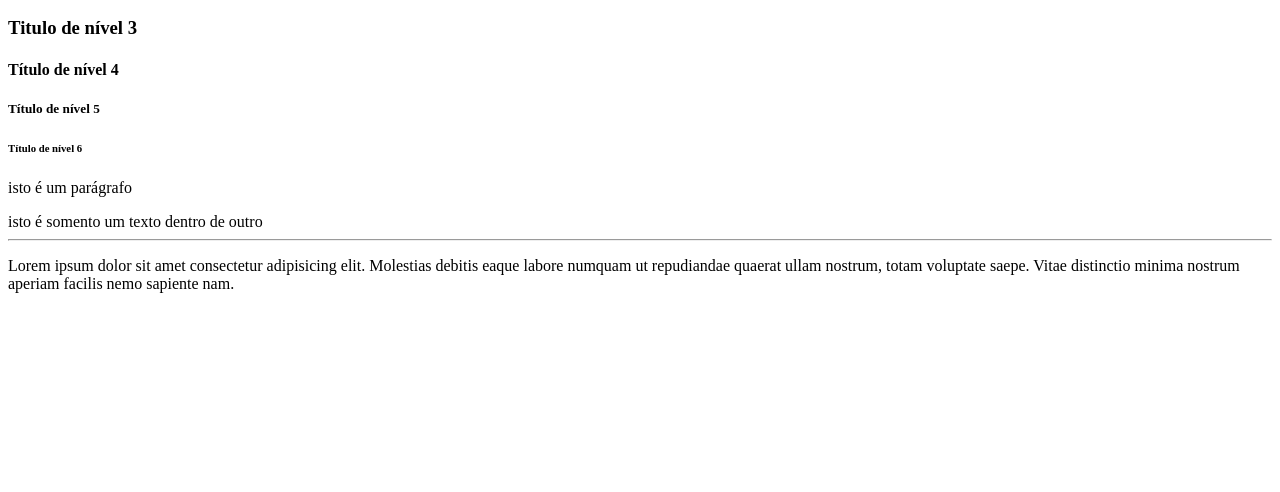
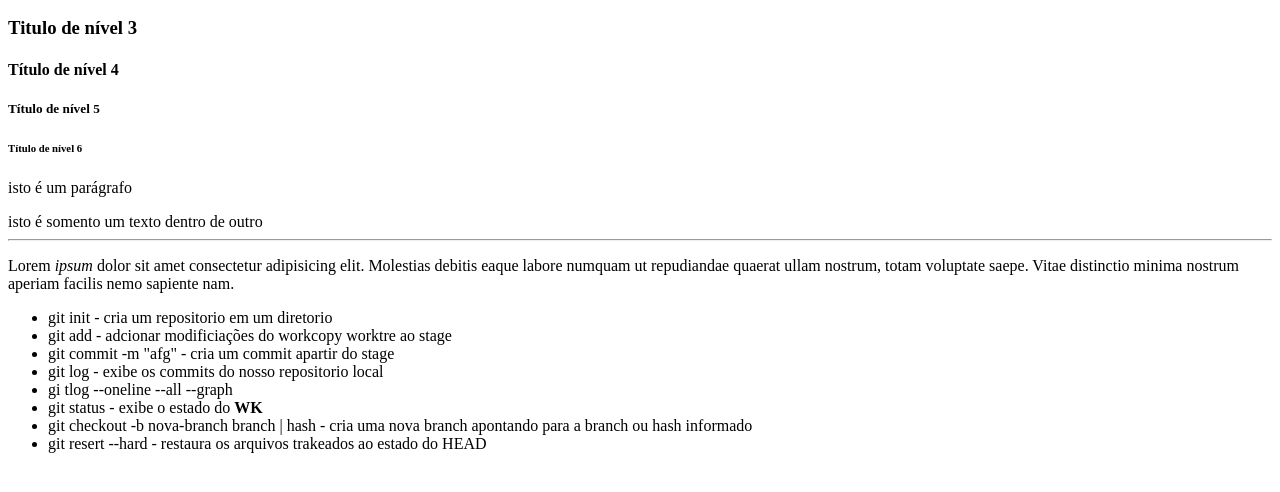
Before and after one commit to ijamillen02-byte/web, a plain HTML site: page index.html in a window 1280 px wide. Shown: the part 96-588 px from the top of the page. Drawn offline with Linux system fonts and the light colour scheme.

Commit message:
completo

```diff
--- a/index.html
+++ b/index.html
@@ -13,7 +13,18 @@
         <p> isto é um parágrafo</p>
         <span> isto é somento um texto</span><span> dentro de outro</span>
         <hr>
-        <p>Lorem ipsum dolor sit amet consectetur adipisicing elit. Molestias debitis eaque labore numquam ut repudiandae quaerat ullam nostrum, totam voluptate saepe. Vitae distinctio minima nostrum aperiam facilis nemo sapiente nam.</p>
-    </body>
+
+        <p>Lorem <em>ipsum</em> dolor sit amet consectetur adipisicing elit. Molestias debitis eaque labore numquam ut repudiandae quaerat ullam nostrum, totam voluptate saepe. Vitae distinctio minima nostrum aperiam facilis nemo sapiente nam.</p>
+
+   <ul>
+    <li> git init - cria um repositorio em um diretorio</li>
+    <li>git add - adcionar modificiações do workcopy worktre ao stage </li>
+    <li>  git commit -m "afg" - cria um commit apartir do stage </li>
+    <li> git log - exibe os commits do nosso repositorio local</li>
+    <li> gi tlog --oneline --all --graph</li>
+    <li> git status - exibe o estado do <strong> WK</strong></li>
+    <li> git checkout -b nova-branch branch | hash - cria uma nova branch apontando para a branch ou hash informado</li>
+    <li> git resert --hard - restaura os arquivos trakeados ao estado do HEAD</li>
+   </ul> </body>
 
     </html>
```
